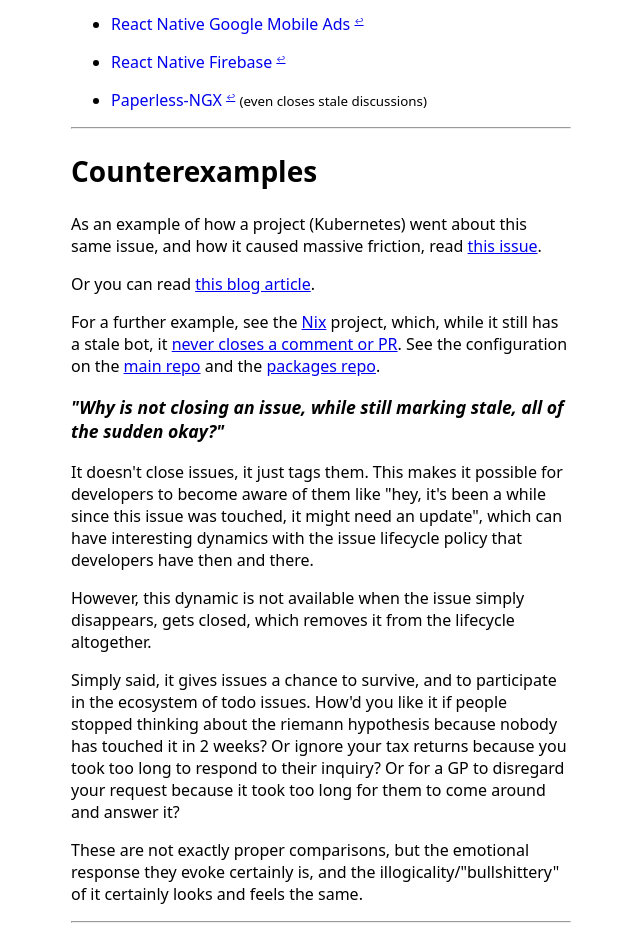
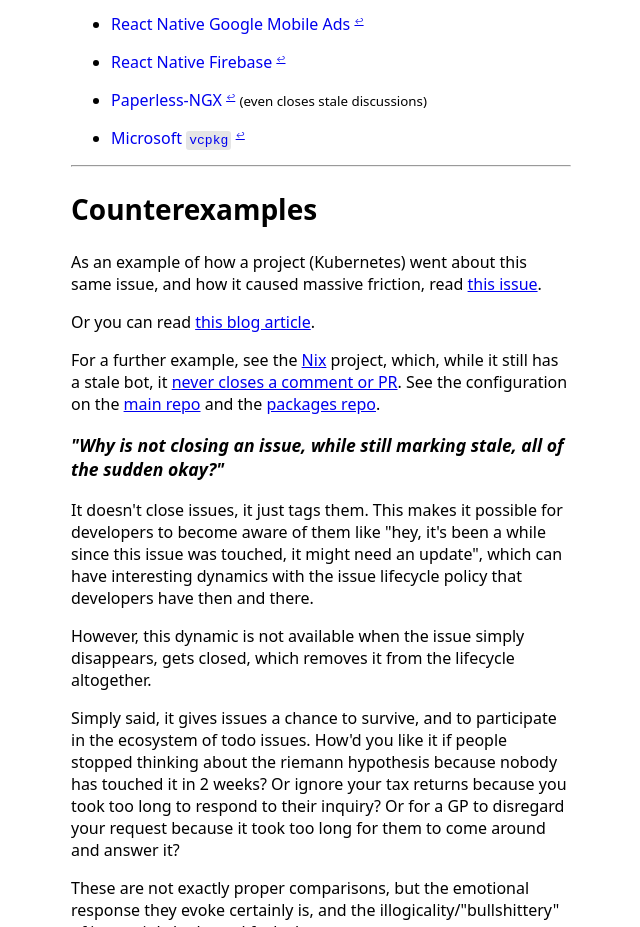
Before and after one commit to ShadowJonathan/nostalebots.xyz, an Eleventy site: page src/index.md in a window 1280 px wide. Shown: the part 5983-6910 px from the top of the page, without its empty margins (319-959 px from the left). Built offline with nearby package versions, Linux system fonts and the light colour scheme; Eleventy itself is replaced by a stand-in of ours; files that its build step writes are made by us from their sources; what markdown-it-sub would draw is missing.

Commit message:
Add Microsoft's vcpkg Fixes #25

```diff
--- a/src/index.md
+++ b/src/index.md
@@ -224,6 +224,9 @@
   {% ref "https://github.com/paperless-ngx/paperless-ngx/blob/dev/.github/workflows/repo-maintenance.yml" %}
   <small>(even closes stale discussions)</small>
 
+- [Microsoft `vcpkg`](https://github.com/microsoft/vcpkg)
+  {% ref "https://github.com/microsoft/vcpkg/blob/master/.github/workflows/stale.yml" %}
+
 ----
 
 ## Counterexamples
```
